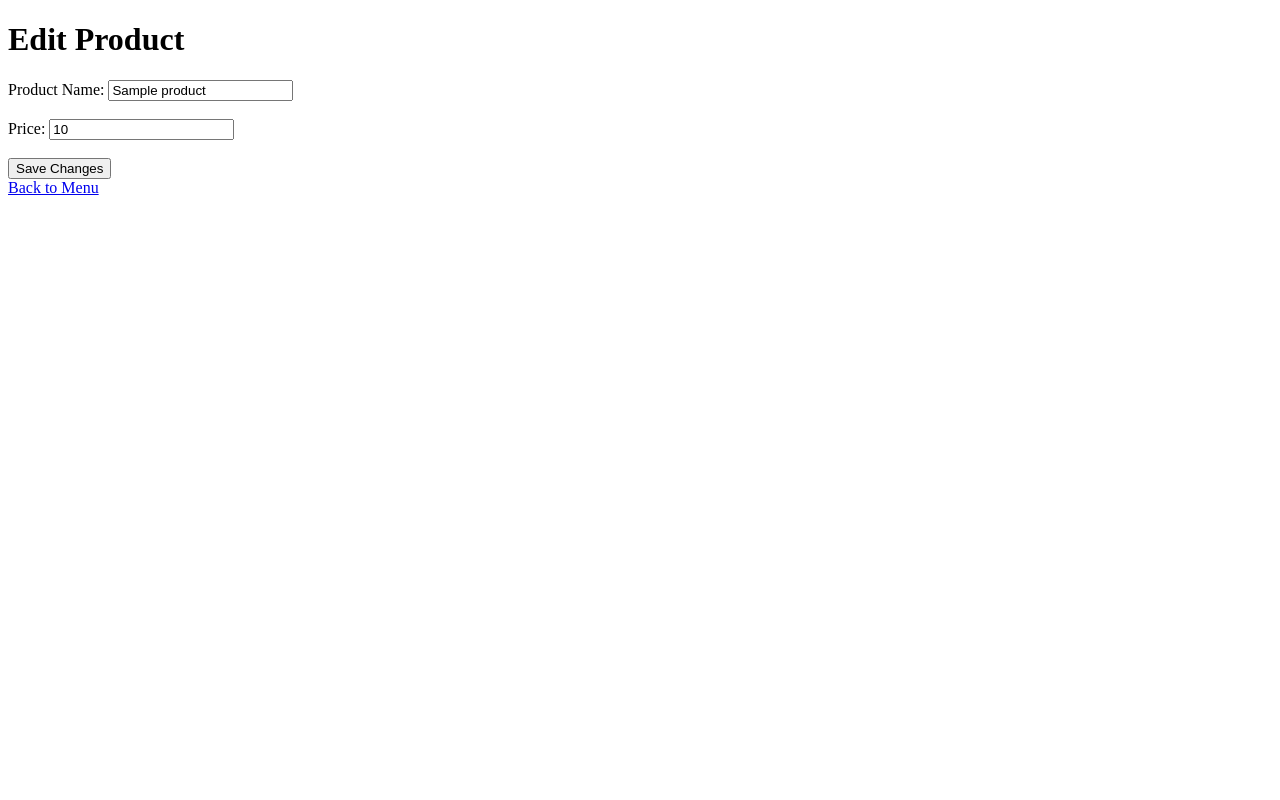
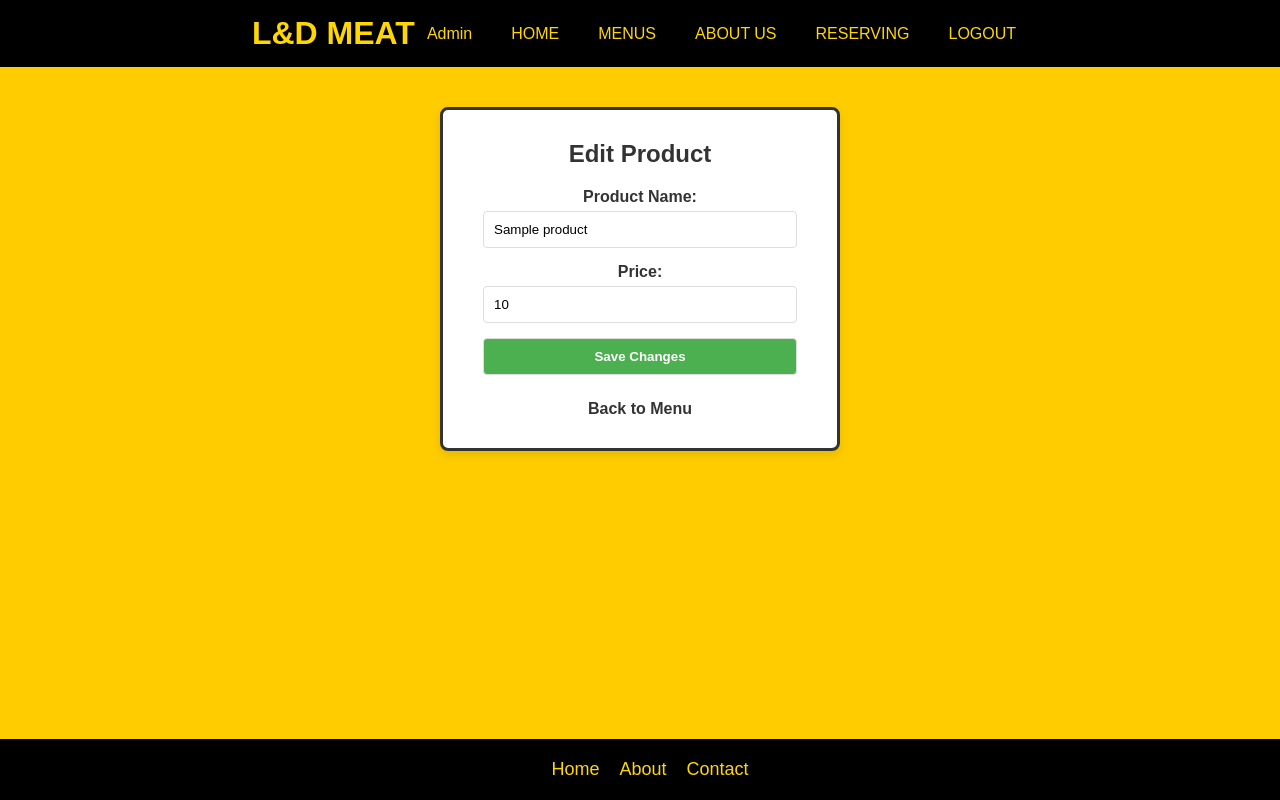
Before and after one commit to leonrama10/Projket-web, a PHP site: the page made by editProduct.php in a window 1280 px wide. Run offline with PHP 8.4, Linux system fonts and the light colour scheme; the visitor is signed in with stand-in values (Sample User, id 1); tables that the repository leaves empty or names only in its code hold one stand-in row (values such as "Sample post").

Commit message:
Delete promt per usera,front end fix dizajni per edit te ushqimeve

```diff
--- /dev/null
+++ b/editProduct.css
@@ -0,0 +1,138 @@
+
+* {
+    margin: 0;
+    padding: 0;
+    box-sizing: border-box;
+}
+
+body {
+    display: flex;
+    flex-direction: column;
+    align-items: center;
+    min-height: 100vh;
+    background-color: #ffcc00;
+    font-family: Arial, sans-serif;
+    margin: 0;
+}
+
+
+header, .footer {
+    width: 100vw;
+    background-color: black;
+    display: flex;
+    justify-content: center;
+    align-items: center;
+    color: gold;
+    padding: 15px 0;
+    box-sizing: border-box;
+}
+
+header .site-logo h1 {
+    color: gold;
+    text-align: center;
+    margin: 0;
+}
+
+.site-nav_menu {
+    display: flex;
+    list-style: none;
+    gap: 15px;
+}
+
+.site-nav_menu li a {
+    color: gold;
+    text-decoration: none;
+    padding: 8px 12px;
+    transition: 0.3s;
+}
+
+.site-nav_menu li a:hover {
+    background-color: gold;
+    color: black;
+    border-radius: 4px;
+}
+
+
+.form-container {
+    background-color: #fff;
+    padding: 30px;
+    border-radius: 8px;
+    border: 3px solid #333;
+    max-width: 400px;
+    width: 90%;
+    text-align: center;
+    box-shadow: 0 4px 8px rgba(0, 0, 0, 0.1);
+    margin: 40px auto;
+}
+
+.form-container h1 {
+    font-size: 24px;
+    color: #333;
+    margin-bottom: 20px;
+}
+
+.form-container label {
+    font-weight: bold;
+    display: block;
+    margin-bottom: 5px;
+    color: #333;
+}
+
+.form-container input[type="text"],
+.form-container input[type="submit"] {
+    width: calc(100% - 20px);
+    padding: 10px;
+    margin-bottom: 15px;
+    border: 1px solid #ddd;
+    border-radius: 4px;
+}
+
+.form-container input[type="submit"] {
+    background-color: #4CAF50;
+    color: #fff;
+    font-weight: bold;
+    cursor: pointer;
+    transition: background-color 0.3s;
+}
+
+.form-container input[type="submit"]:hover {
+    background-color: #45a049;
+}
+
+.form-container a {
+    display: inline-block;
+    margin-top: 10px;
+    text-decoration: none;
+    color: #333;
+    font-weight: bold;
+}
+
+.form-container a:hover {
+    text-decoration: underline;
+}
+
+
+.footer {
+    background-color: black;
+    color: gold;
+    padding: 20px;
+    text-align: center;
+    margin-top: auto;
+    width: 100%;
+}
+
+.footer-links {
+    display: flex;
+    justify-content: center;
+    gap: 20px;
+}
+
+.footer-links a {
+    color: gold;
+    text-decoration: none;
+    font-size: 18px;
+}
+
+.footer-links a:hover {
+    color: white;
+}
--- a/editProduct.php
+++ b/editProduct.php
@@ -6,25 +6,26 @@ if (isset($_GET['name'])) {
     $name = $_GET['name'];
     $product = $productRepository->getProductByName($name);
 
+
     if (!$product) {
-        echo "Product not found.";
+        echo "<p style='color: red; text-align: center;'>Product not found.</p>";
         exit();
     }
 
-    // Check if the form is submitted to update the product
+
     if ($_SERVER["REQUEST_METHOD"] === "POST") {
         $newName = $_POST['name'];
         $price = $_POST['price'];
 
-        // Update product using the new name and price
+
         $productRepository->updateProductByName($name, $newName, $price);
 
-        // Redirect back to menu page
+
         header("Location: menu.php");
         exit();
     }
 } else {
-    echo "No product specified.";
+    echo "<p style='color: red; text-align: center;'>No product specified.</p>";
     exit();
 }
 ?>
@@ -35,18 +36,46 @@ if (isset($_GET['name'])) {
     <meta charset="UTF-8">
     <meta name="viewport" content="width=device-width, initial-scale=1.0">
     <title>Edit Product</title>
+    <link rel="stylesheet" href="editProduct.css">
 </head>
 <body>
+    <header>
+        <div class="site-logo">
+            <h1 class="s-l-h1-1">L&D MEAT</h1>
+        </div>
+        <nav class="site-nav">
+            <ul class="site-nav_menu">
+                <li><a href="Administrator.php">Admin</a></li>
+                <li><a href="index.php">HOME</a></li>
+                <li><a href="menu.php">MENUS</a></li>
+                <li><a href="About-us.php">ABOUT US</a></li>
+                <li><a href="reserving.php">RESERVING</a></li>
+                <li><a href="LogOut.php">LOGOUT</a></li>
+            </ul>
+        </nav>
+    </header>
+
+    <div class="form-container">
         <h1>Edit Product</h1>
         <form action="" method="POST">
             <label for="name">Product Name:</label>
-        <input type="text" name="name" value="<?php echo htmlspecialchars($product['name']); ?>" required><br><br>
+            <input type="text" name="name" value="<?php echo htmlspecialchars($product['name']); ?>" required><br>
 
             <label for="price">Price:</label>
-        <input type="text" name="price" value="<?php echo htmlspecialchars($product['price']); ?>" required><br><br>
+            <input type="text" name="price" value="<?php echo htmlspecialchars($product['price']); ?>" required><br>
 
             <input type="submit" value="Save Changes">
         </form>
         <a href="menu.php">Back to Menu</a>
+    </div>
+
+    <div class="footer">
+        <div class="footer-links">
+            <a href="#"><i class="fab fa-instagram"></i></a>
+            <a href="https://www.ubt-uni.net/sq/ballina/">Home</a>
+            <a href="https://www.google.com/search?q=gmail">About</a>
+            <a href="https://www.ubt-uni.net/sq/ubt/kontakti/">Contact</a>
+        </div>
+    </div>
 </body>
 </html>
```
Also changed, not shown: Administrator.php (+6 -3 lines), uploads/chsteakcut.png (added). Lines whose indentation alone changed are shown as unchanged.
